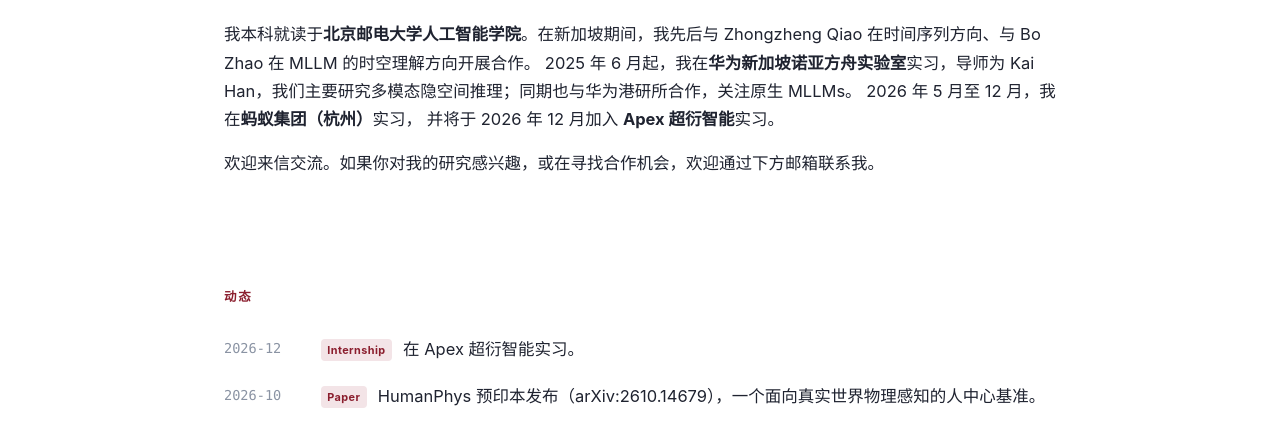
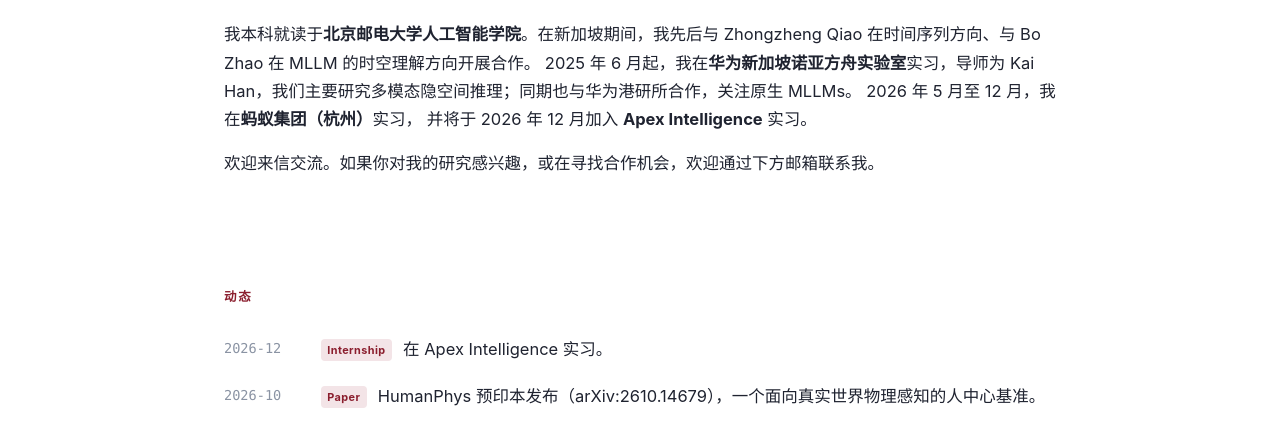
Before and after one commit to zhangym0213/zhangym0213.github.io, a Jekyll site: the page built from index.html, in a window 1280 px wide and 900 px high. Shown: the part 441-873 px from the top of the window. Built offline with Jekyll 4.4.1, drawn with Linux system fonts in a browser that asks for light colours.

Commit message:
rename: 超衍智能 -> Apex Intelligence (zh & en, news + about)

```diff
--- a/_data/news.yml
+++ b/_data/news.yml
@@ -4,8 +4,8 @@
 
 - date: "2026-12"
   tag: Internship
-  zh: 在 Apex 超衍智能实习。
-  en: Internship at Apex (超衍智能).
+  zh: 在 Apex Intelligence 实习。
+  en: Internship at Apex Intelligence.
 
 - date: "2026-10"
   tag: Paper
--- a/_includes/about.html
+++ b/_includes/about.html
@@ -23,7 +23,7 @@
         2025&nbsp;年&nbsp;6&nbsp;月起，我在<strong>华为新加坡诺亚方舟实验室</strong>实习，导师为
         Kai Han，我们主要研究多模态隐空间推理；同期也与华为港研所合作，关注原生 MLLMs。
         2026&nbsp;年&nbsp;5&nbsp;月至&nbsp;12&nbsp;月，我在<strong>蚂蚁集团（杭州）</strong>实习，
-        并将于 2026&nbsp;年&nbsp;12&nbsp;月加入 <strong>Apex 超衍智能</strong>实习。
+        并将于 2026&nbsp;年&nbsp;12&nbsp;月加入 <strong>Apex Intelligence</strong> 实习。
       </p>
       <p class="en">
         I received my bachelor's degree from the <strong>School of Artificial Intelligence,
@@ -33,7 +33,7 @@
         <strong>Huawei Singapore Noah's Ark Lab</strong> under the supervision of Kai Han, where
         we mainly worked on multimodal latent-space reasoning; in parallel, I also collaborated
         with the Huawei Hong Kong Research Center on native MLLMs. From May to December 2026, I interned
-        at <strong>Ant Group (Hangzhou)</strong>, and will join <strong>Apex (超衍智能)</strong>
+        at <strong>Ant Group (Hangzhou)</strong>, and will join <strong>Apex Intelligence</strong>
         as an intern in December 2026.
       </p>
       <p class="zh">
```
